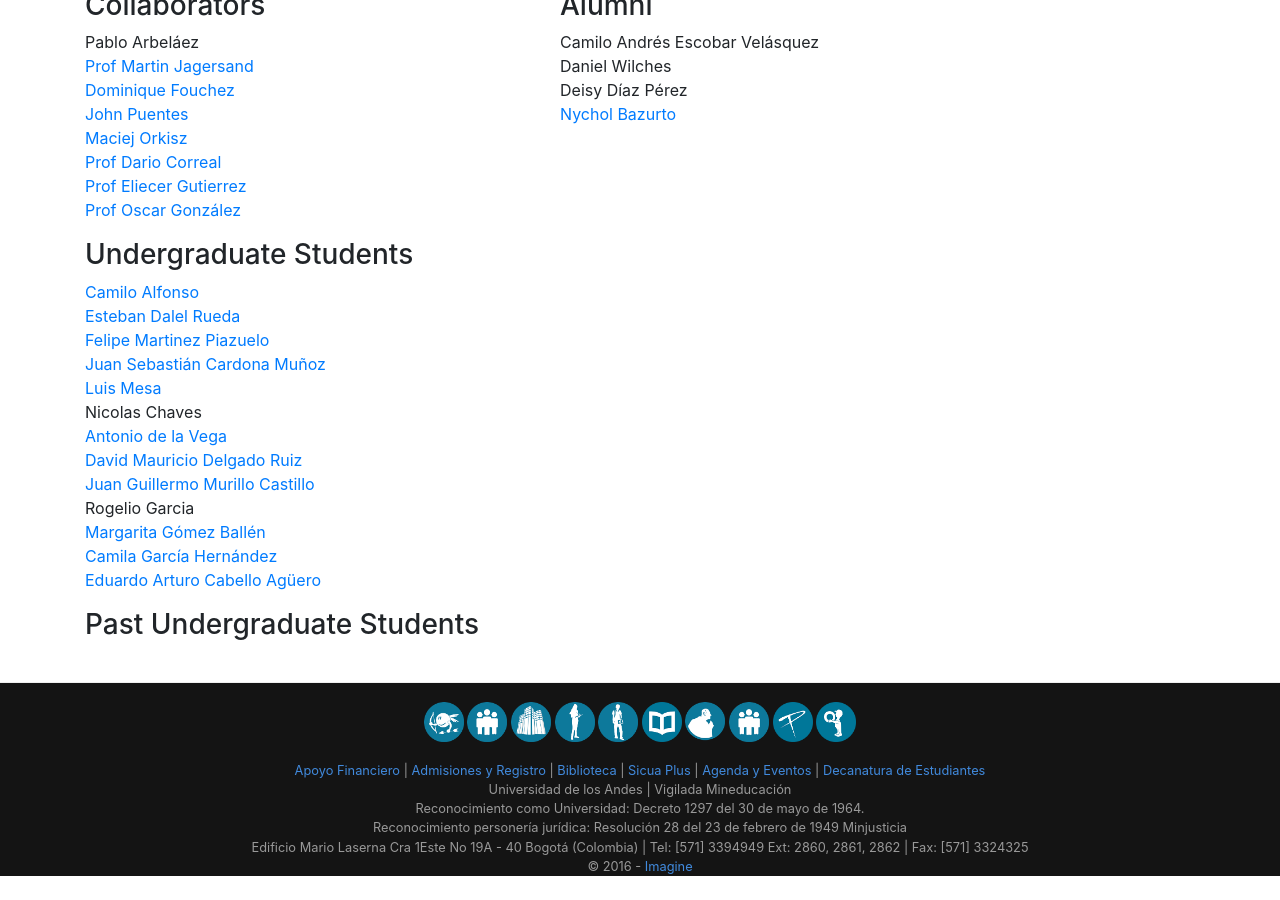
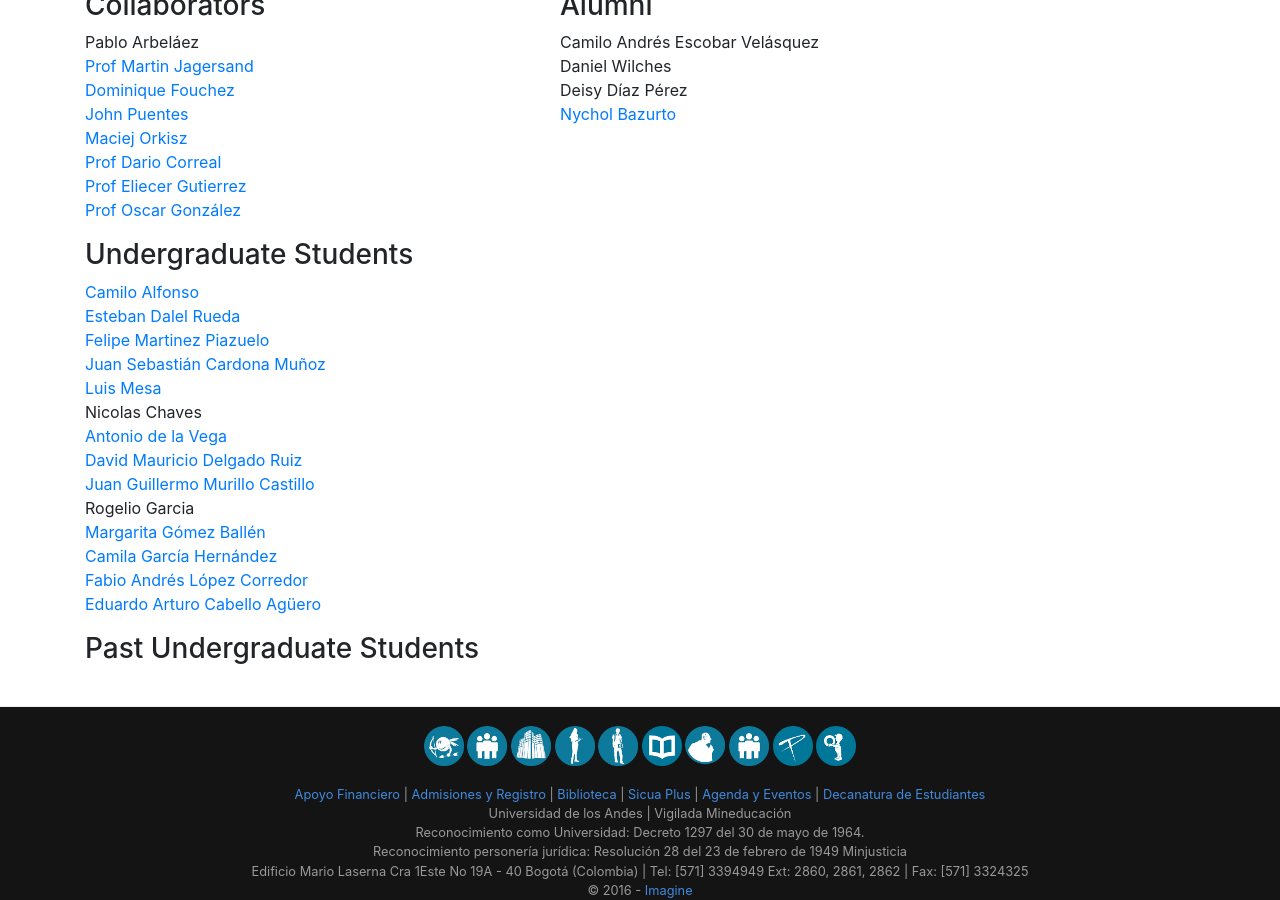
Before and after one commit to uwsampa/research-group-web, a Jekyll site: the page built from index.html, in a window 1280 px wide and 900 px high, scrolled down 7024 px. Built offline with Jekyll 4.4.1, drawn with Linux system fonts in a browser that asks for light colours; before the commit the page ends 7900 px from its top, so only the background shows below that.

Commit message:
Adding Fabio López to the people.yml

```diff
--- a/_data/people.yml
+++ b/_data/people.yml
@@ -129,6 +129,12 @@ ugrad-camilaGarcia:
     webpage: http://cgarciahdez.github.io/
     image: /img/people/foto_camilaGarcia.png
 
+ugrad-fabioLopez:
+    display_name: Fabio Andrés López Corredor
+    role: ugrad
+    webpage: https://falopez10.github.io/
+    image: /img/people/foto_fabioLopez.jpeg
+
 ugrad-eduardoCabello:
     display_name: Eduardo Arturo Cabello Agüero
     role: ugrad
```
